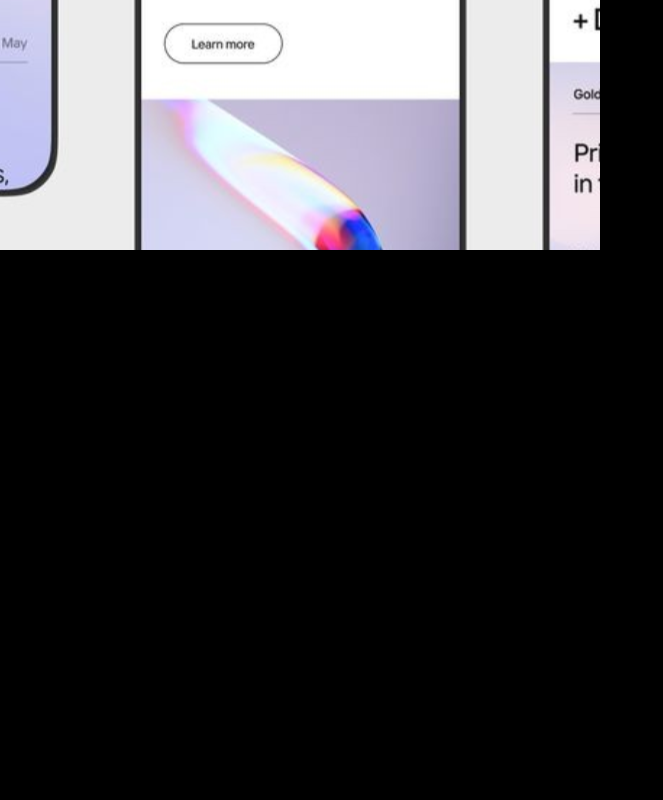
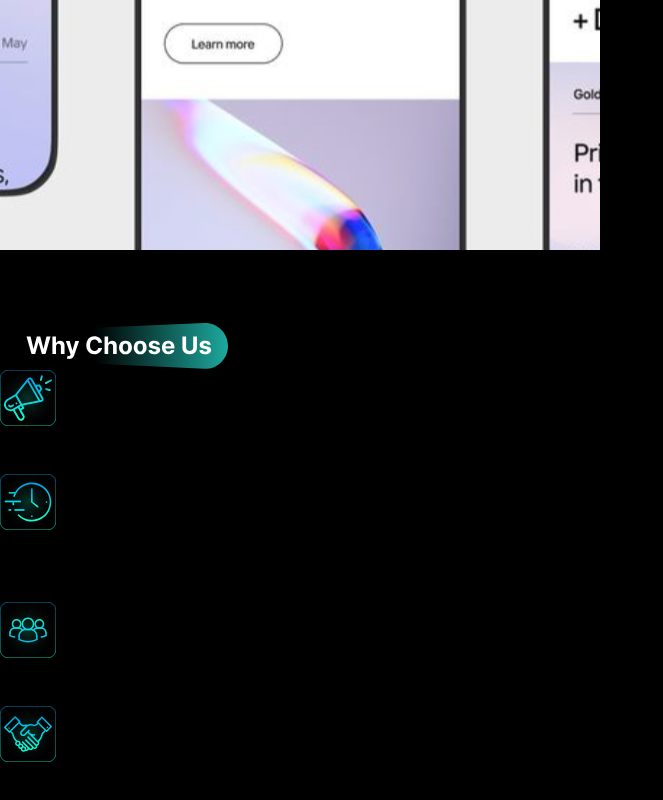
Before and after one commit to ajukadavid/dotcircle-test, a React (Vite) app: page / in a window 1280 px wide. Shown: the part 3356-4156 px from the top of the page, without its empty margins (0-663 px from the left). Before the commit the page ends 3678 px from the top, so only its background shows below. Built offline with nearby package versions, Linux system fonts and the light colour scheme.

Commit message:
add: custom borders on hover for choose us cards

```diff
--- a/src/Choose.tsx
+++ b/src/Choose.tsx
@@ -1,18 +1,89 @@
+import imgOne from './assets/choose_1.svg';
+import imgTwo from './assets/choose_2.svg';
+import imgThree from './assets/choose_3.svg';
+import imgFour from './assets/choose_4.svg';
+import title from './assets/choose_title.svg';
 
 function Choose() {
+  const cardData = [
+    {
+      id: 1,
+      title: "Great Communication",
+      image: imgOne,
+      description:
+        "We work closely with our clients to make sure that they are completely satisfied with the end result and that they understand what we have done for them.",
+      border: 'hover:border-r-green-200 hover:border border-transparent',
+
+      topClass: 'absolute top-0 right-0 bg-green-500 w-1/2 h-[1px] hidden',
+      bottomClass: 'absolute bottom-0 right-0 bg-green-500 w-1/2 h-[1px] hidden'
+    },
+    {
+      id: 2,
+      title: "Timely Delivery",
+      image: imgTwo,
+      description:
+        "It is our priority at DotCircle to always provide our clients with timely and accurate deliveries. We understand that time is valuable which is why we take great care in making sure our deliveries are completed as quickly & efficiently as possible.",
+      border: 'hover:border-l-orange-800 hover:border border-transparent',
+
+      topClass: 'absolute top-0 left-0 bg-orange-800 w-1/2 h-[1px] hidden',
+      bottomClass: 'absolute bottom-0 left-0 bg-orange-800 w-1/2 h-[1px] hidden'
+    },
+    {
+      id: 3,
+      title: "Highly Experienced Team",
+      image: imgThree,
+      description:
+        "Our team is comprised of experts in their field, so you can be rest assured knowing that we have the experts to deliver top-notch results every time.",
+            border: 'hover:border-r-red-700 hover:border border-transparent',
+
+      topClass: 'absolute top-0 right-0 bg-red-700 w-1/2 h-[1px] hidden',
+      bottomClass: 'absolute bottom-0 right-0 bg-red-700 w-1/2 h-[1px] hidden'
+    },
+    {
+      id: 4,
+      title: "Commitment",
+      image: imgFour,
+      description:
+        "At DotCircle, we care about our clients and go above and beyond to make sure they are happy with the final products. This is what makes us stand out from the rest.",
+      border: 'hover:border-l-blue-400 hover:border border-transparent',
+      topClass: 'absolute top-0 left-0 bg-blue-400 w-1/2 h-[1px] hidden',
+      bottomClass: 'absolute bottom-0 left-0 bg-blue-400 w-1/2 h-[1px] hidden'
+    },
+  ];
 
   return (
     <>
-      <div className='bg-black text-white'>
-        <div className="grid grid-cols-2">
-            <div>
-
+      <div className='bg-black text-white mt-20 px-20'>
+        <div>
+          <img src={title} alt="Title" />
+        </div>
+        <div className="grid gap-5 grid-cols-2 mt-20">
+          {cardData.map((card, index) => (
+            <div
+              key={index}
+              className={`flex ${card.border} relative cursor-pointer bg-[#131313] gap-5 rounded-lg px-4 py-8 flex-col`}
+              onMouseEnter={() => {
+                document.getElementById(`top-${card.id}`)!.classList.remove('hidden');
+                document.getElementById(`bottom-${card.id}`)!.classList.remove('hidden');
+              }}
+              onMouseLeave={() => {
+                document.getElementById(`top-${card.id}`)!.classList.add('hidden');
+                document.getElementById(`bottom-${card.id}`)!.classList.add('hidden');
+              }}
+            >
+              <div id={`top-${card.id}`} className={`${card.topClass}`}></div>
+              <div>
+                <img src={card.image} alt={card.title} />
+              </div>
+              <span className='text-2xl font-semibold'>{card.title}</span>
+              <p className='text-sm font-light'>{card.description}</p>
+              <div id={`bottom-${card.id}`} className={`${card.bottomClass}`}></div>
             </div>
+          ))}
         </div>
       </div>
-
     </>
-  )
+  );
 }
 
-export default Choose
+export default Choose;
--- a/src/Services.tsx
+++ b/src/Services.tsx
@@ -1,4 +1,4 @@
-import React, { useState } from "react";
+import { useState } from "react";
 import title from './assets/serviceTitle.png';
 import cardImage from './assets/cardImg.svg';
 
@@ -32,10 +32,8 @@ function Services() {
         description:
           "We take an innovative approach to problem-solving, this allows us to develop solutions that meet the specific needs of the client and deliver the best possible outcome in the most efficient manner.",
       },
-    // Add more card data here as needed
   ];
 
-  // Use state to track the index of the hovered card
   const [hoveredIndex, setHoveredIndex] = useState(-1);
 
   return (
```
Also changed, not shown: src/assets/choose_title.svg (added).
